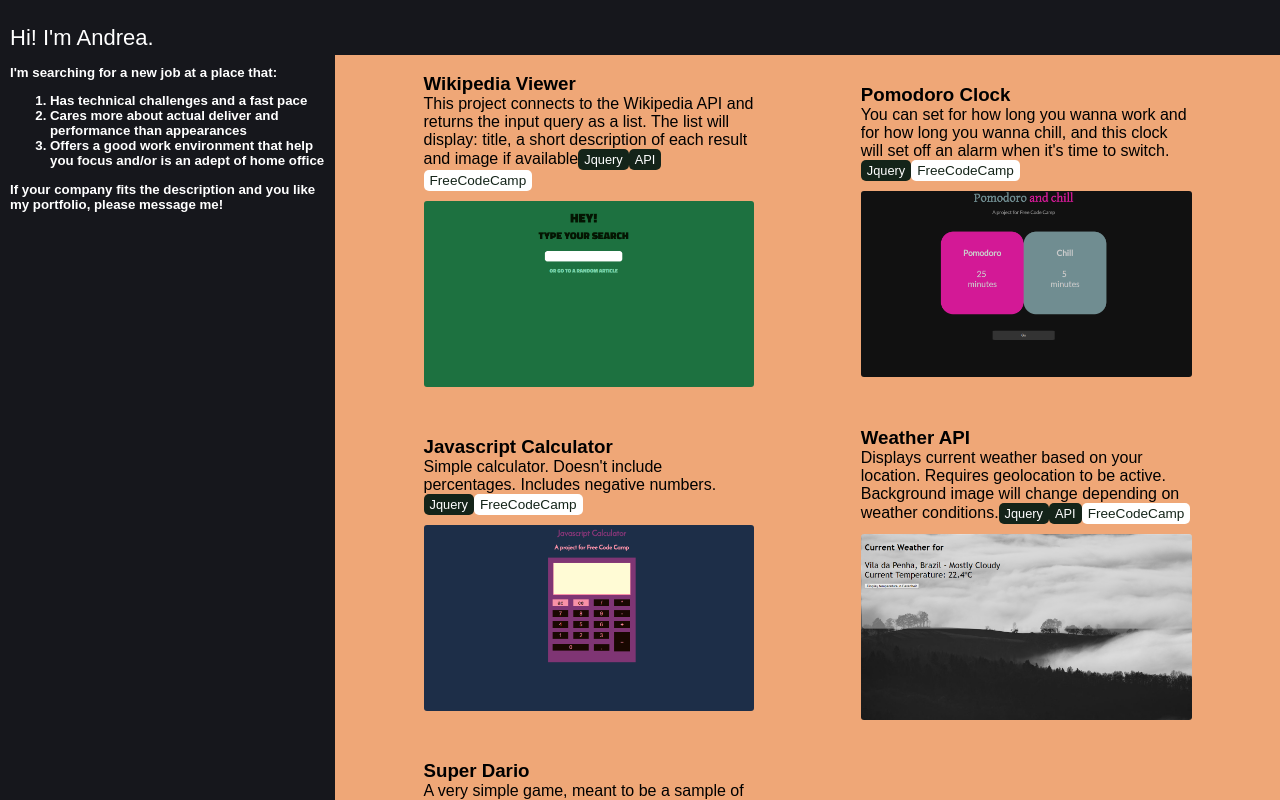
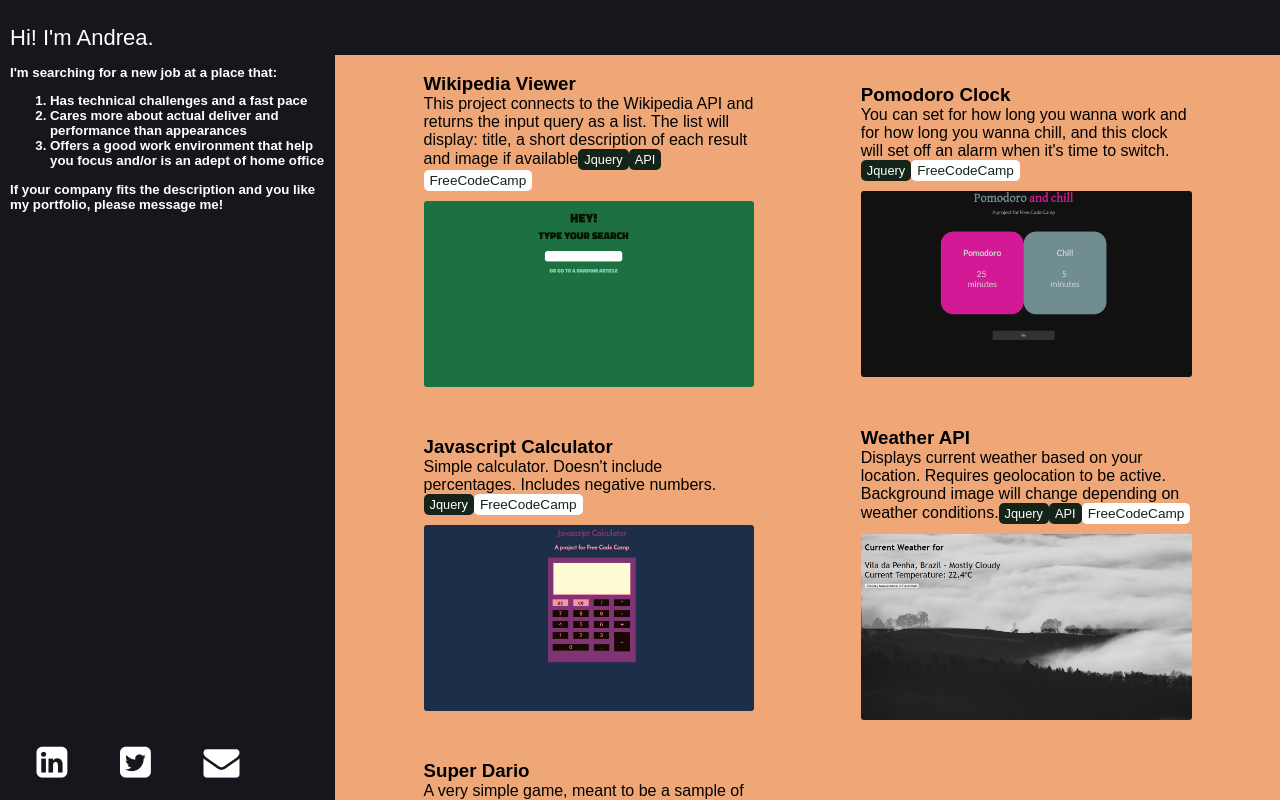
Before and after one commit to andreaweb/andreaweb.github.io, a React (Create React App) app: page / in a window 1280 px wide. Shown: the top 800 px of the page. Built offline with nearby package versions, Linux system fonts and the light colour scheme.

Commit message:
contact section now shows when you scroll too

```diff
--- a/public/index.html
+++ b/public/index.html
@@ -8,6 +8,7 @@
       manifest.json provides metadata used when your web app is added to the
       homescreen on Android. See https://developers.google.com/web/fundamentals/engage-and-retain/web-app-manifest/
     -->
+    <link rel="stylesheet" href="https://cdnjs.cloudflare.com/ajax/libs/font-awesome/4.7.0/css/font-awesome.min.css">
     <link rel="manifest" href="%PUBLIC_URL%/manifest.json">
     <link rel="shortcut icon" href="%PUBLIC_URL%/favicon.ico">
     <!--
@@ -19,7 +20,7 @@
       work correctly both with client-side routing and a non-root public URL.
       Learn how to configure a non-root public URL by running `npm run build`.
     -->
-    <title>React App</title>
+    <title>My 2018 Portfolio - Andrea Santana - React, ES6, CSS3</title>
   </head>
   <body>
     <noscript>
--- a/src/App.css
+++ b/src/App.css
@@ -104,6 +104,9 @@ p,h5,h3{
   display: flex;
   justify-content: space-around;
   margin-top: 40px;
+  position: fixed;
+  bottom: 20px;
+  width: 20%;
 }
 .contact a i{
   font-size: 36px;
--- a/src/App.js
+++ b/src/App.js
@@ -20,10 +20,21 @@ class App extends Component {
   </header>
   <main class="main light-orange-bg">
     <aside class="aside dark-blue-bg white">
-      <h5>I'm searching for a new job at a place that: <ol><li>Has technical challenges and a fast pace</li><li>Cares more about actual deliver and performance than appearances</li><li>Offers a good work environment that help you focus and/or is an adept of home office</li></ol> If your company fits the description and you like my portfolio, please message me!</h5>
+      <h5>
+      I'm searching for a new job at a place that:
+      <ol>
+        <li>Has technical challenges and a fast pace</li>
+        <li>Cares more about actual deliver and performance than appearances</li>
+        <li>Offers a good work environment that help you focus and/or
+          is an adept of home office
+        </li>
+      </ol>
+      If your company fits the description and you like my portfolio,
+      please message me!
+      </h5>
       <section class="contact">
         <a
-          href="https://www.linkedin.com/in/andreafrontend/"
+          href="https://www.linkedin.com/in/andreafrontend/?locale=en_US"
           title="LinkedIn"
           rel="noopener noreferrer"
           target="_blank"
```
